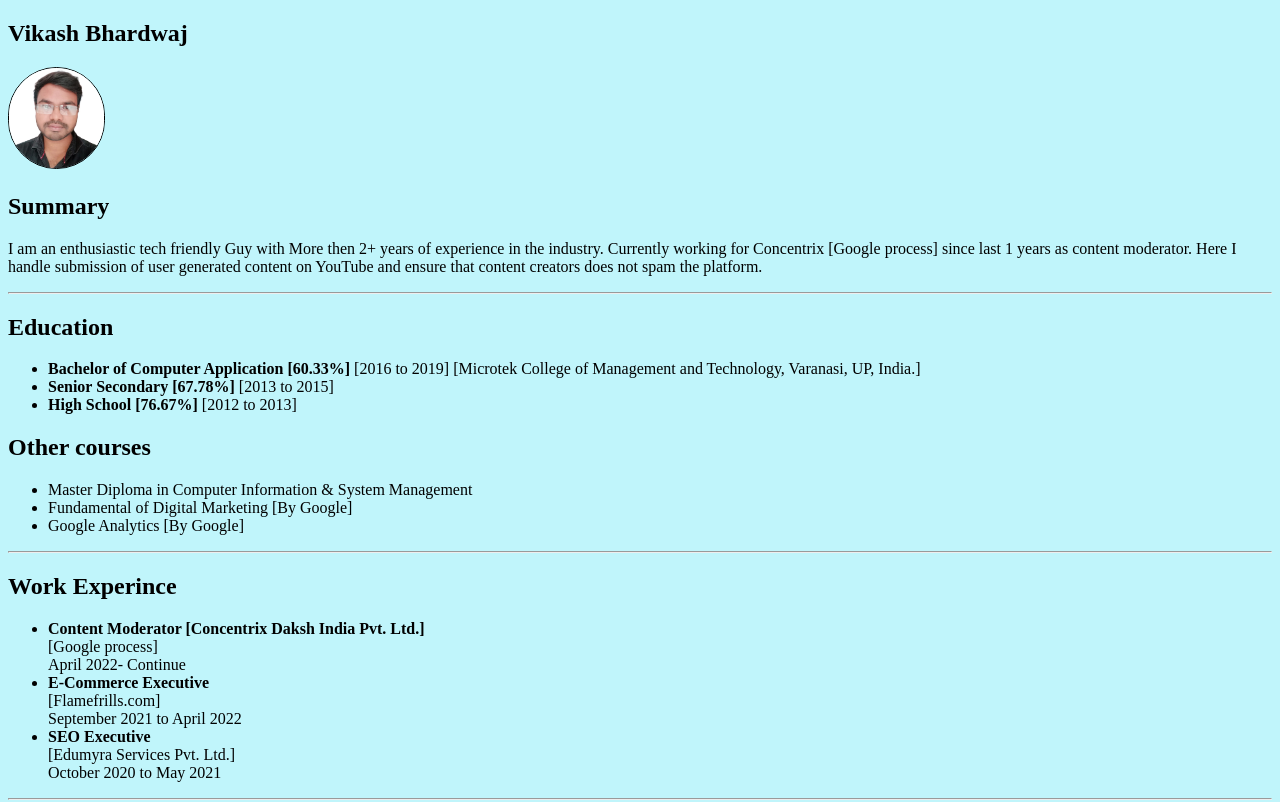
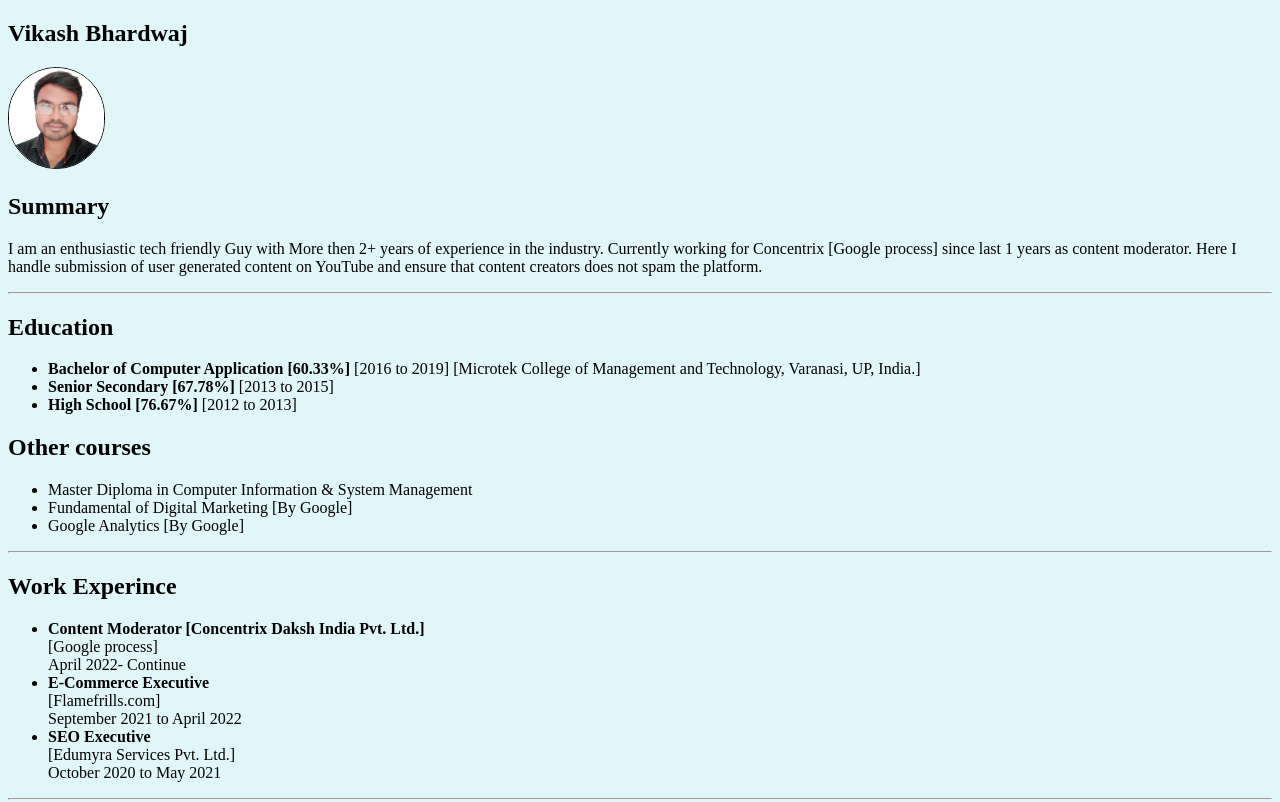
Before and after one commit to Vikashbhardwaj/rvikashbhardwaj, a plain HTML site: page index.html in a window 1280 px wide. Shown: the top 802 px of the page. Drawn offline with Linux system fonts and the light colour scheme.

Commit message:
Update index.html

```diff
--- a/index.html
+++ b/index.html
@@ -4,7 +4,7 @@
 <meta charset="UTF-8">
 <title>My Resume</title>
 </head>
-<body style="background-color: rgb(192, 245, 251);">
+<body style="background-color: rgb(225, 246, 249);">
 <h2>Vikash Bhardwaj</h2>
 <img src="./vikash.jpeg" alt="vikash img" height="100" style="border-radius: 100px; border: 1px solid black;">
 <h2>Summary</h2>
```
